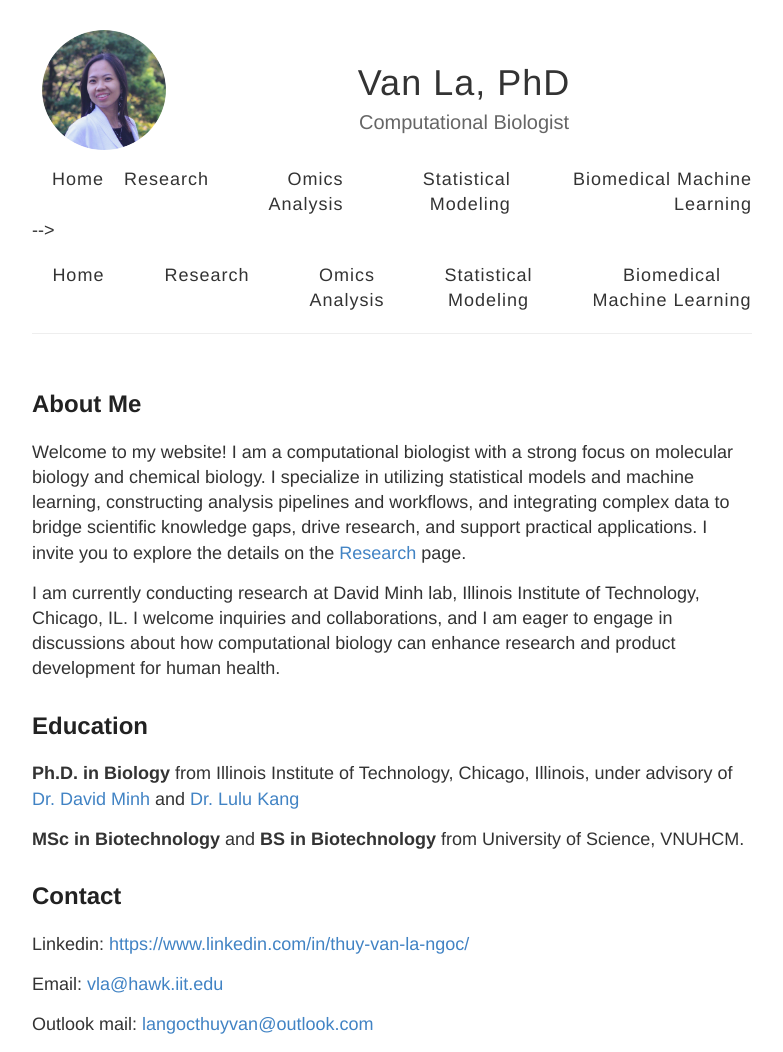
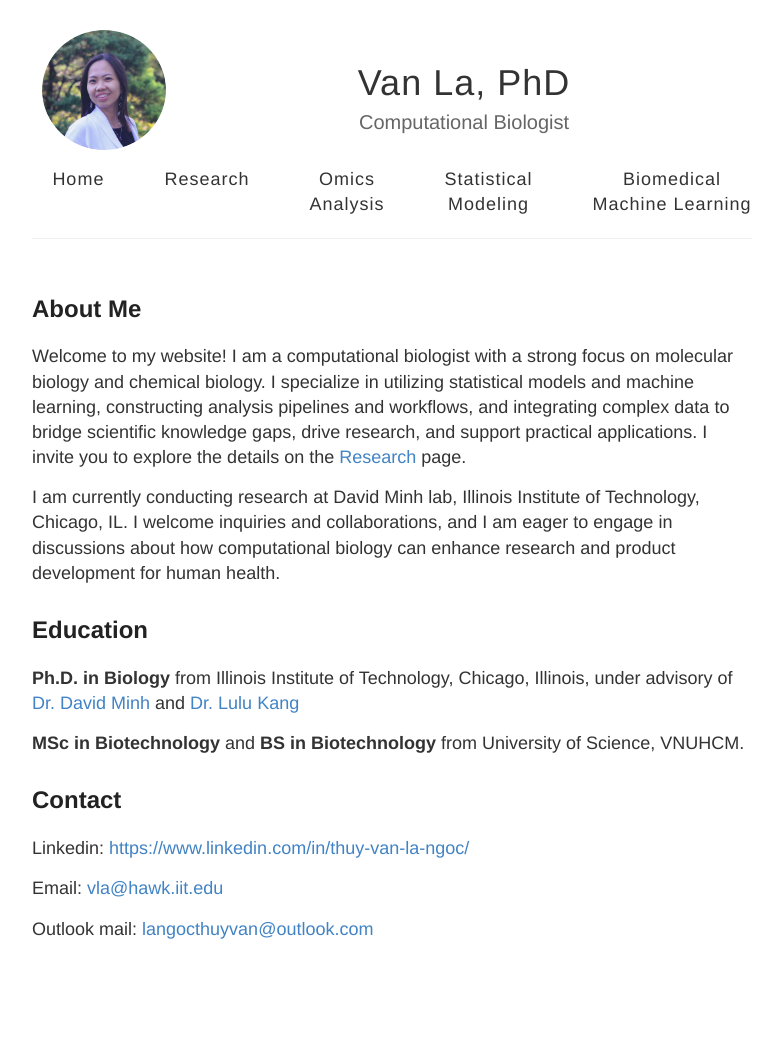
Before and after one commit to vanngocthuyla/vanngocthuyla.github.io, a Jekyll site: the page built from index.md, in a window 1280 px wide. Shown: the whole page, without its empty margins (248-1031 px from the left). Built offline with Jekyll 4.4.1, drawn with Linux system fonts in a browser that asks for light colours; after the commit the page ends 957 px from its top, so only the background shows below that.

Commit message:
Update default.html

```diff
--- a/_layouts/default.html
+++ b/_layouts/default.html
@@ -61,15 +61,6 @@
             </div>
           </div>
 
-<!--           <!-- Navigation outside the info box -->
-          <nav style="margin-top: 20px; text-align: center; display: flex; justify-content: center;">
-            <a href="{{ site.url }}" style="center: 20px;">Home</a>
-            <a href="{{ site.url }}/research" style="center: 20px;">Research</a>
-            <a href="{{ site.url }}/omics" style="center: 20px;">Omics Analysis</a>
-            <a href="{{ site.url }}/modeling" style="center: 20px;">Statistical Modeling</a>
-            <a href="{{ site.url }}/machine_learning" style="center: 20px;">Biomedical Machine Learning</a>
-          </nav> -->
-
           <!-- Navigation outside the info box -->
           <nav style="margin-top: 20px; text-align: center; display: flex; justify-content: center; gap: 40px;">
             <a href="{{ site.url }}" style="text-align: center;">Home</a>
```
